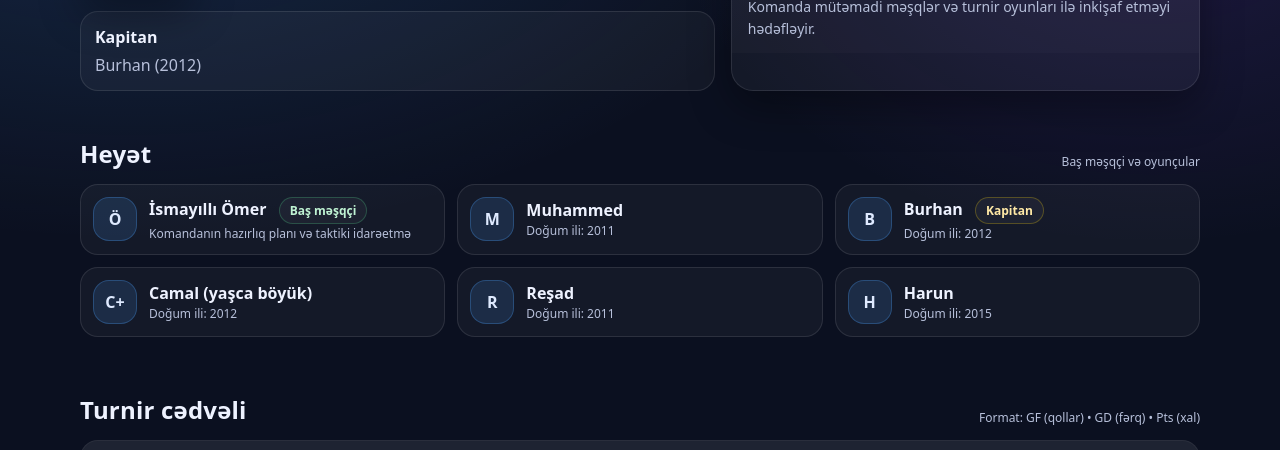
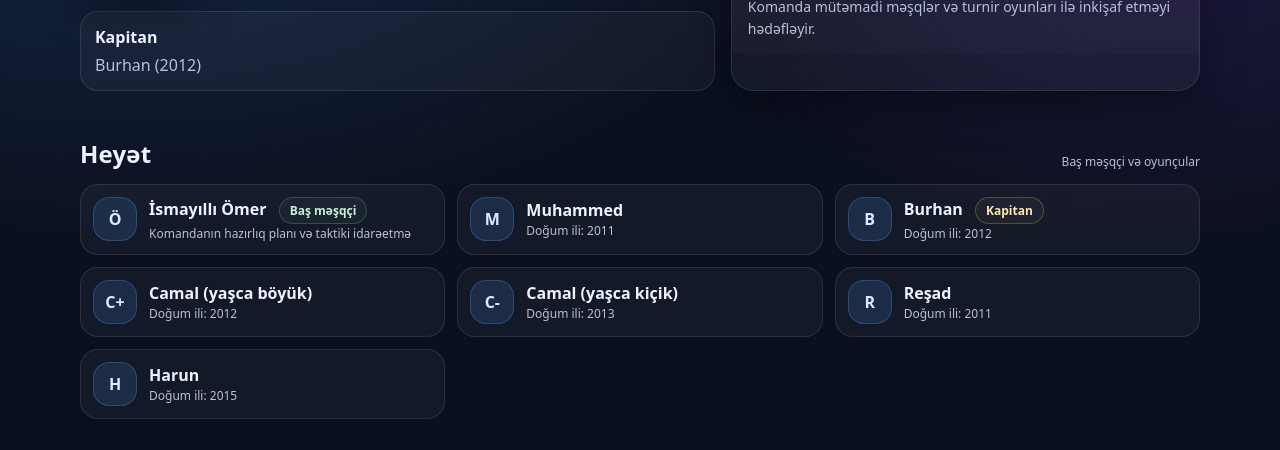
Before and after one commit to muhammedahmed417/zorfix, a plain HTML site: page index.html in a window 1280 px wide. Shown: the part 260-710 px from the top of the page. Drawn offline with Linux system fonts and the light colour scheme.

Commit message:
Update index.html

```diff
--- a/index.html
+++ b/index.html
@@ -471,6 +471,13 @@
               <div class="m-meta">Doğum ili: 2012</div>
             </div>
           </article>
+<article class="member">
+  <div class="avatar">C-</div>
+  <div>
+    <div class="m-name">Camal (yaşca kiçik)</div>
+    <div class="m-meta">Doğum ili: 2013</div>
+  </div>
+</article>
 
           <article class="member">
             <div class="avatar">R</div>
```
